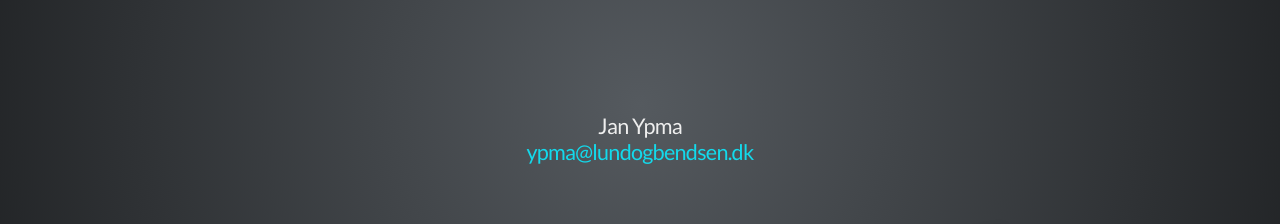
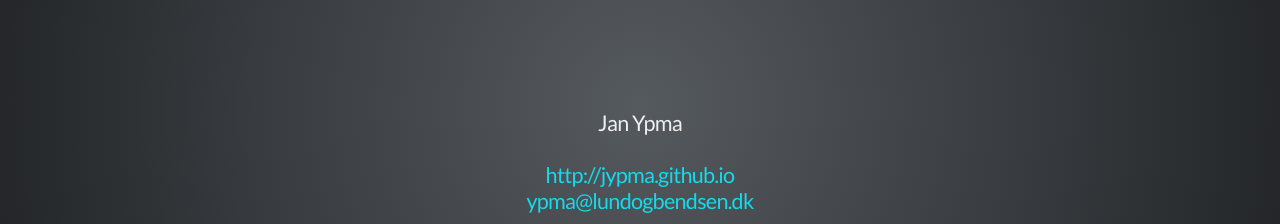
Before and after one commit to jypma/spring-mvc-slides, a plain HTML site: page index.html in a window 1280 px wide. Shown: the part 295-519 px from the top of the page. Drawn offline with Linux system fonts and the light colour scheme.

Commit message:
link to github location

```diff
--- a/index.html
+++ b/index.html
@@ -45,6 +45,10 @@
 
 					<p style="margin-top: 4em">
 						<small>Jan Ypma<br/>
+            <br/>
+            <a href="http://jypma.github.io">
+              http://jypma.github.io
+            </a><br/>
 						<a href="mailto:ypma@lundogbendsen.dk">
 							ypma@lundogbendsen.dk
 						</a></small>
```
